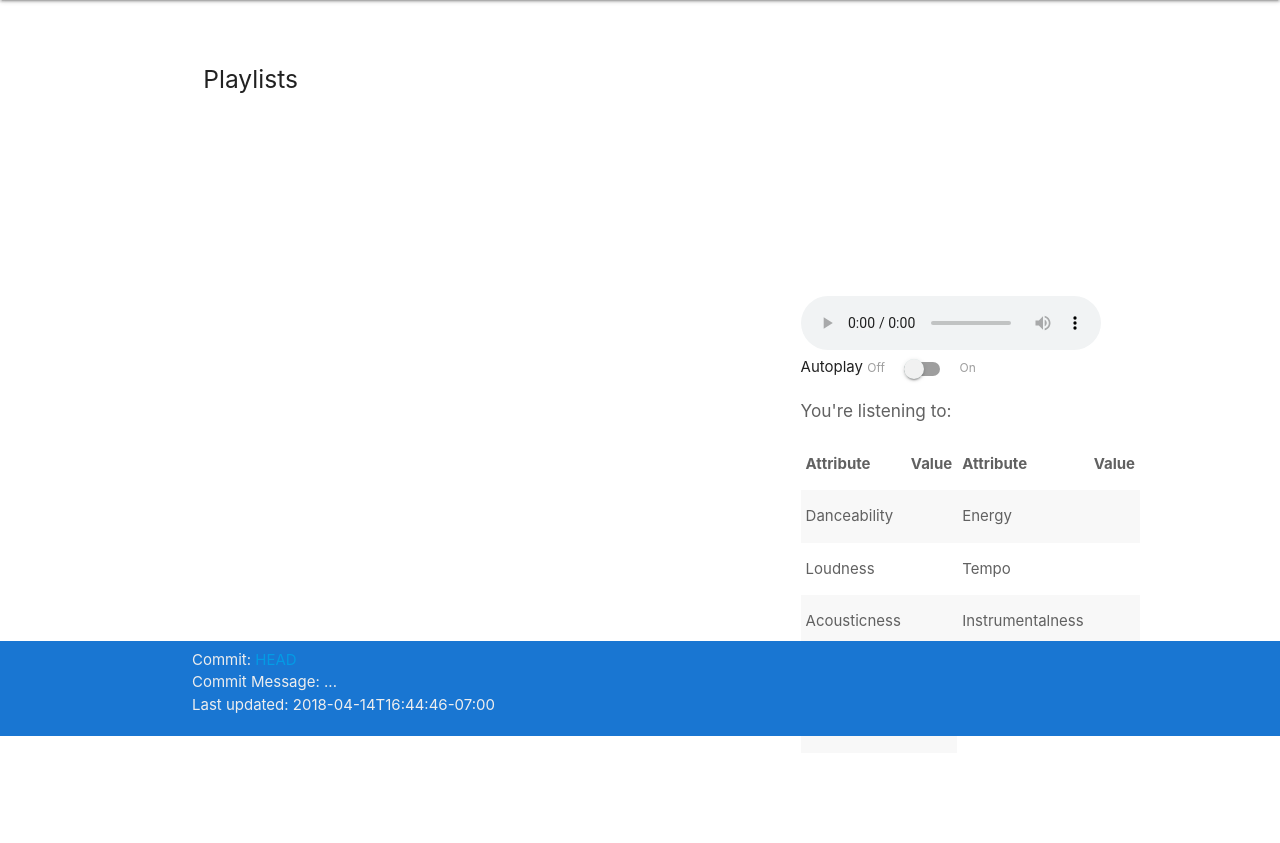
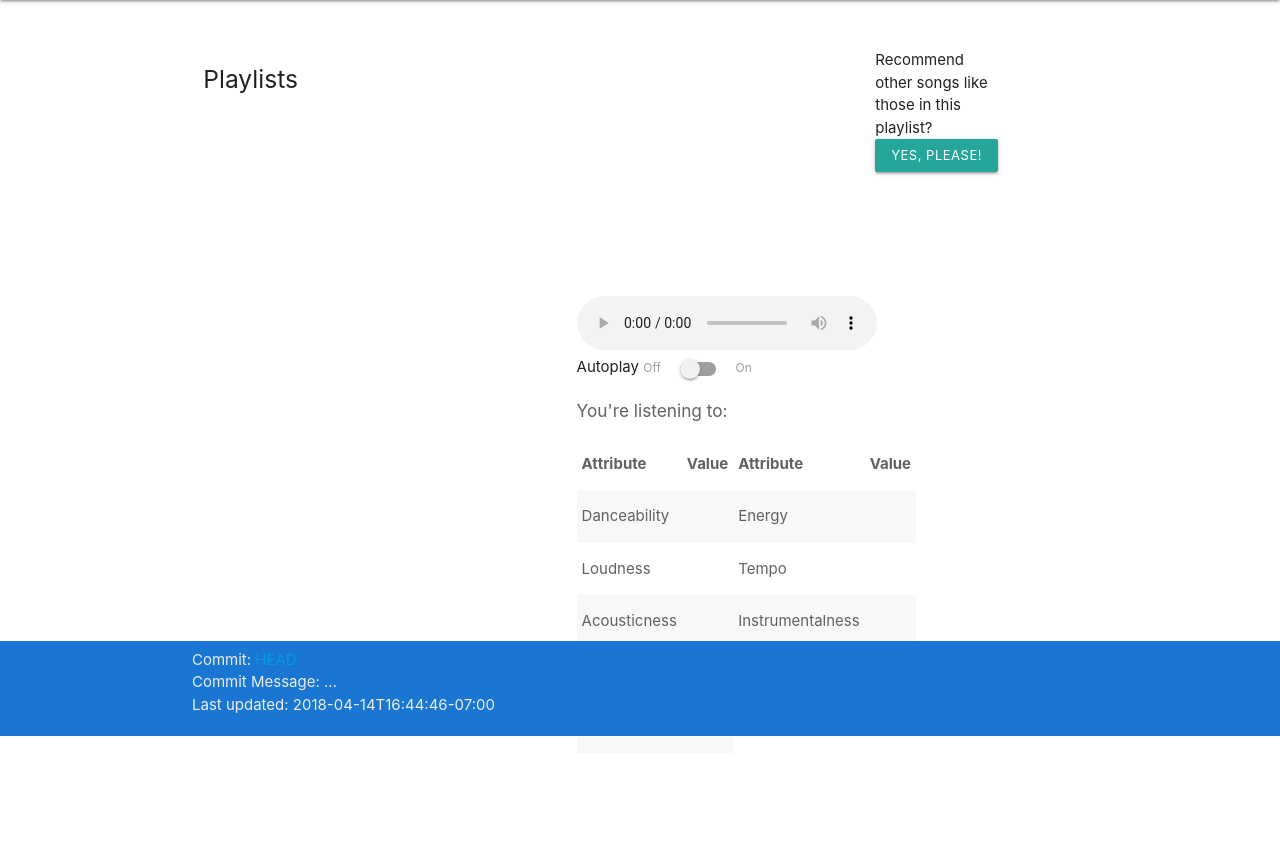
Before and after one commit to cbilson/clef, a Flask app: template clef/templates/playlists.html in a window 1280 px wide. Shown: the part 64-907 px from the top of the page. Run offline with Flask 2, Linux system fonts and the light colour scheme; the template is opened without the code that fills it, so the values that code supplies are empty; parts of the project's set-up code (start-up, migrations or seed data) failed here and were passed over; some libraries are stand-ins or nearby versions.

Commit message:
add a hokey way to invoke recommendations

```diff
--- a/clef/clustering.py
+++ b/clef/clustering.py
@@ -60,8 +60,8 @@ centroids, clusters = kmeans(d, 3)
 print(centroids)
 print(clusters)'''
 
-def recommend(track_id, average_vector):
-    spotify_recs = get_data(song)
+def recommend(user, track_id, average_vector):
+    spotify_recs = spotify.get_recommendations(user, [track_id])
     centroids, clusters = kmeans(spotify_recs, 3)
     min_dist = FLOAT.MAXIMUM
     minn = 3
--- a/clef/routes.py
+++ b/clef/routes.py
@@ -1,14 +1,20 @@
-import base64, json, os, requests
+import base64, json, os, random
 import jsonpickle
+import requests
+
+import clef.clustering
+
 from datetime import datetime, timedelta
 from requests.auth import HTTPBasicAuth
 from urllib.parse import unquote, urlparse
 from flask import render_template, get_template_attribute, request, session, redirect, url_for, jsonify
+
+from clef import app, mysql
+from clef.helpers import dump_session
+from clef.playlist import Playlist, PlaylistSummaryView, PlaylistDetailsView, AdminPlaylistSummaryView
+from clef.track import Track
 from clef.spotify import get_auth_url, get_auth_token, get_user, get_user_playlists
 from clef.user import User, UserArtistOverview, UserList, UserListEntry
-from clef.playlist import Playlist, PlaylistSummaryView, PlaylistDetailsView, AdminPlaylistSummaryView
-from clef.helpers import dump_session
-from clef import app, mysql
 
 @app.errorhandler(401)
 def custom_401(error):
@@ -98,6 +104,18 @@ def user_playlist_details(user_id, playlist_id):
     if 'user_id' not in session: abort(401)
     if session['user_id'] != user_id: abort(403)
     return jsonpickle.encode(PlaylistDetailsView.get(user_id, playlist_id), unpicklable=False)
+
+@app.route('/user/<user_id>/playlist/<playlist_id>/recommend')
+def user_playlist_recommend(user_id, playlist_id):
+    if 'user_id' not in session: abort(401)
+    if session['user_id'] != user_id: abort(403)
+    PlaylistDetailsView.get(user_id, playlist_id)
+
+    # first cut, just pick a random song from the playlist and see where it takes us
+    tracks = Track.for_playlist_id(playlist_id)
+    track = random.choice(tracks)
+    recs = clef.clustering.recommend(user, track.id)
+    return jsonpickle.encode(recs, unpicklable=False)
 
 @app.route('/admin/users')
 def admin():
--- a/clef/static/user.js
+++ b/clef/static/user.js
@@ -55,7 +55,7 @@ refreshData.addEventListener('click', function(e) {
   startBackgroundOperation(refreshData, icon, 'refresh', null, updatePlaylists, logFailed);
 });
 
-var currentPlaylist = null;
+var currentSongs = null;
 var player = document.getElementById('audio-preview-controls');
 var autoPlaySwitch = document.getElementById('auto-play');
 var nowPlaying = document.getElementById('now-playing');
@@ -92,16 +92,23 @@ function showGenres(playlistDetails) {
   }
 }
 
+function setNumericText(id, precision, val) {
+  if (val == null)
+    document.getElementById(id).innerText = '';
+  else
+    document.getElementById(id).innerText = val.toFixed(precision);
+}
+
 function showPlaylistAttributes(playlistDetails) {
-  document.getElementById('danceability-value').innerText = playlistDetails.danceability.toFixed(2);
-  document.getElementById('energy-value').innerText = playlistDetails.energy.toFixed(2);
-  document.getElementById('loudness-value').innerText = playlistDetails.loudness.toFixed(2);
-  document.getElementById('tempo-value').innerText = playlistDetails.tempo.toFixed(0);
-  document.getElementById('acousticness-value').innerText = playlistDetails.acousticness.toFixed(2);
-  document.getElementById('instrumentalness-value').innerText = playlistDetails.instrumentalness.toFixed(2);
-  document.getElementById('liveness-value').innerText = playlistDetails.liveness.toFixed(2);
-  document.getElementById('speechiness-value').innerText = playlistDetails.speechiness.toFixed(2);
-  document.getElementById('valence-value').innerText = playlistDetails.valence.toFixed(2);
+  setNumericText('danceability-value', 2, playlistDetails.danceability);
+  setNumericText('energy-value', 2, playlistDetails.energy);
+  setNumericText('loudness-value', 2, playlistDetails.loudness);
+  setNumericText('tempo-value', 0, playlistDetails.tempo);
+  setNumericText('acousticness-value', 2, playlistDetails.acousticness);
+  setNumericText('instrumentalness-value', 2, playlistDetails.instrumentalness);
+  setNumericText('liveness-value', 2, playlistDetails.liveness);
+  setNumericText('speechiness-value', 2, playlistDetails.speechiness);
+  setNumericText('valence-value', 2, playlistDetails.valence);
 }
 
 var switchSampleTimeout = null;
@@ -118,15 +125,15 @@ autoPlaySwitch.addEventListener('click', function() {
 });
 
 function playNextSample() {
-  if (currentPlaylist == null)
+  if (currentSongs == null)
     return;
 
   if (!autoPlaySwitch.checked)
     return;
 
   var source = document.getElementById('audio-preview-source');
-  source.src = currentPlaylist.shift();
-  currentPlaylist.push(source.src);
+  source.src = currentSongs.shift();
+  currentSongs.push(source.src);
 
   player.load();
   player.play();
@@ -135,12 +142,13 @@ function playNextSample() {
 
 function playSampleTracks(playlistDetails) {
   stopSamplePlayback();
-  currentPlaylist = playlistDetails.previews;
+  currentSongs = playlistDetails.previews;
   playNextSample();
 }
 
 function clickPlaylist(item) {
   nowPlaying.dataset.coverUrl = item.target.dataset.coverUrl;
+  nowPlaying.dataset.playlistId = item.target.dataset.id;
   var url = 'playlist/' + item.target.dataset.id + '/details';
   var icon = document.getElementById('playlist-loading');
   icon.classList.remove('hide');
@@ -204,3 +212,22 @@ userSaveButton.addEventListener('click', function(e) {
       showPageWarning("Failed to save your changes: " + xhr.responseText);
     });
 });
+
+recommendButton = document.getElementById('recommendButton');
+recommendButton.addEventListener('click', function() {
+  if (nowPlaying.dataset.playlistId == null)
+    return;
+
+  recommendButton.classList.add('disabled');
+  var xhr = new XMLHttpRequest();
+  xhr.open('GET', 'playlist/' + nowPlaying.dataset.playlistId + '/recommend');
+  xhr.onload = function() {
+    recommendButton.classList.add('remove');
+    if (xhr.status == 200) {
+      recs = JSON.parse(xhr.responseText);
+      document.getElementById('recommends').innerText = recs;
+    }
+  };
+
+  xhr.send();
+});
--- a/clef/templates/playlists.html
+++ b/clef/templates/playlists.html
@@ -1,6 +1,6 @@
 {% extends "user_layout.html" %}
 {% block user_content %}
-<div class="col s8">
+<div class="col s5">
   <h5>Playlists</h5>
   <div class="scroll-list">
     <ul id="playlists">
@@ -75,4 +75,9 @@
     </table>
   </div>
 </div>
+<div class="col s2">
+  Recommend other songs like those in this playlist?
+  <a id="recommendButton" href="#!" class="waves-effect waves-light btn-small">Yes, please!</a>
+  <div id="recommends"></div>
+</div>
 {% endblock %}
--- a/clef/track.py
+++ b/clef/track.py
@@ -66,6 +66,9 @@ class Track:
         return {track.id:track for track in tracks}
 
     def for_playlist(playlist):
+        return Track.for_playlist_id(playlist.id)
+
+    def for_playlist_id(id):
         cursor = mysql.connection.cursor()
         cursor.execute("""
         select t.id, t.name, t.type, t.album_id, t.disc_number, t.duration_ms, t.explicit, t.popularity, t.preview_url,
@@ -74,7 +77,7 @@ class Track:
         from   Track t
                inner join PlaylistTrack pt on t.id = pt.track_id
         where  pt.playlist_id = %s
-        """, (playlist.id,))
+        """, (id,))
         return [Track._from_row(row) for row in cursor]
 
     def save(self):
```
